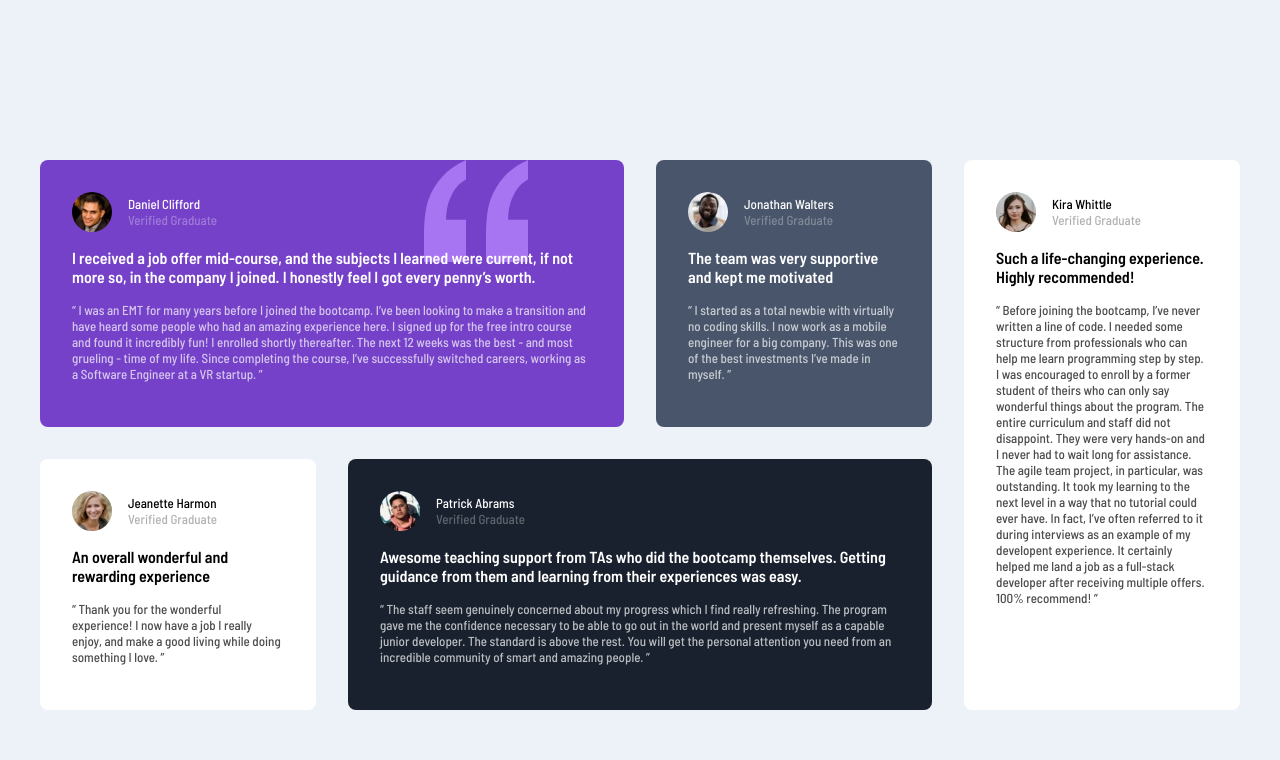
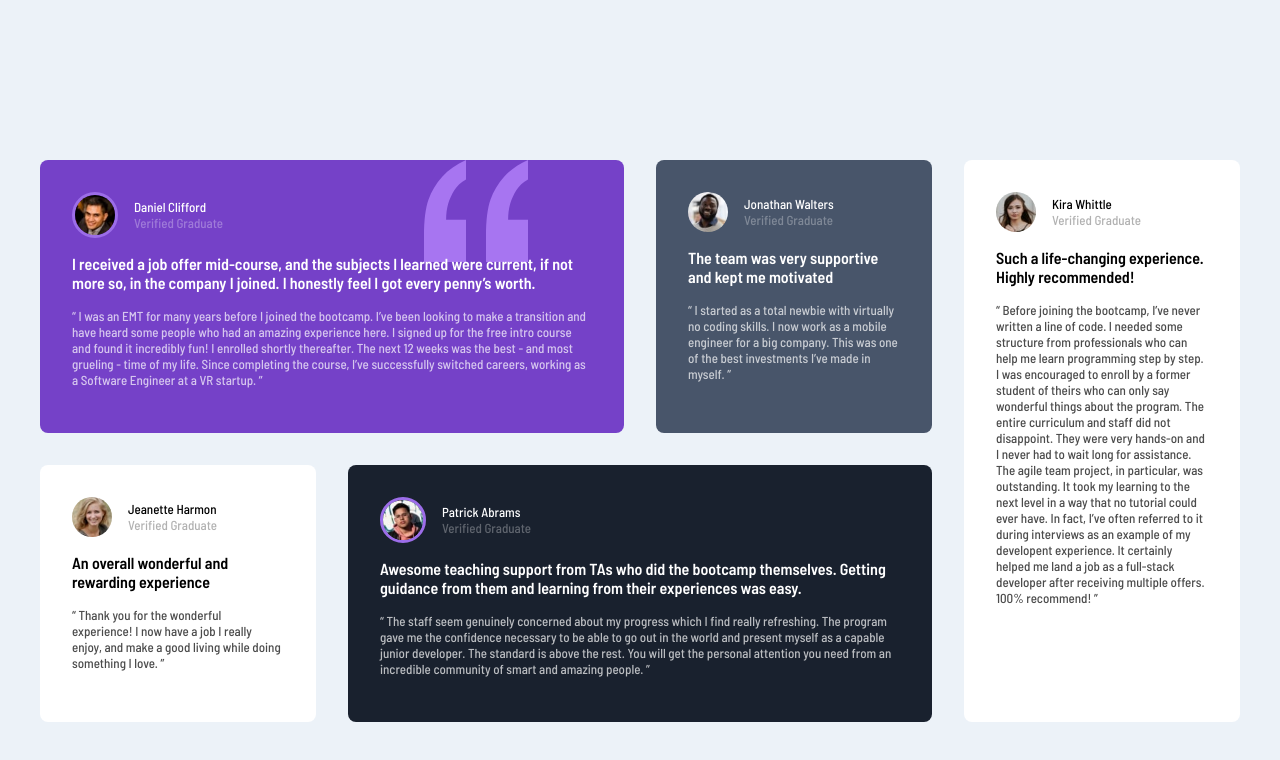
Before and after one commit to Gnandal/testimonials-grid-section-main, a plain HTML site: page index.html in a window 1280 px wide. Drawn offline with Linux system fonts and the light colour scheme.

Commit message:
Add border to user profil images

```diff
--- a/style.css
+++ b/style.css
@@ -65,6 +65,12 @@ body {
     grid-area: fifth;
 }
 
+.first img, .fourth img {
+    border: 3px solid;
+    border-color: #9c6de9;
+}
+
+
 body>div {
     background-color: var(--color-white);
     padding: 2rem;
```
